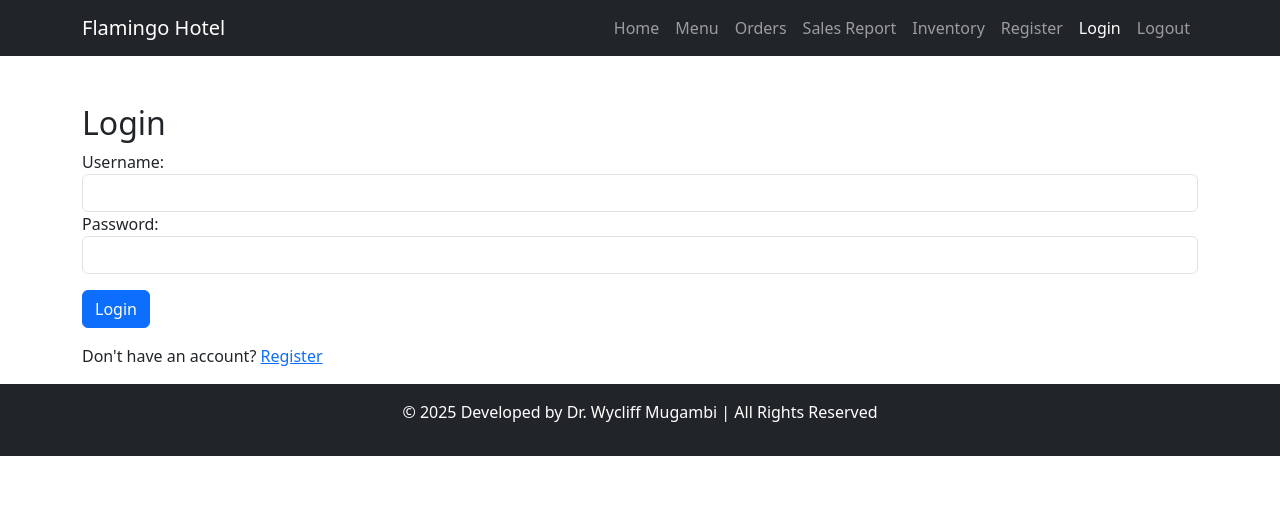
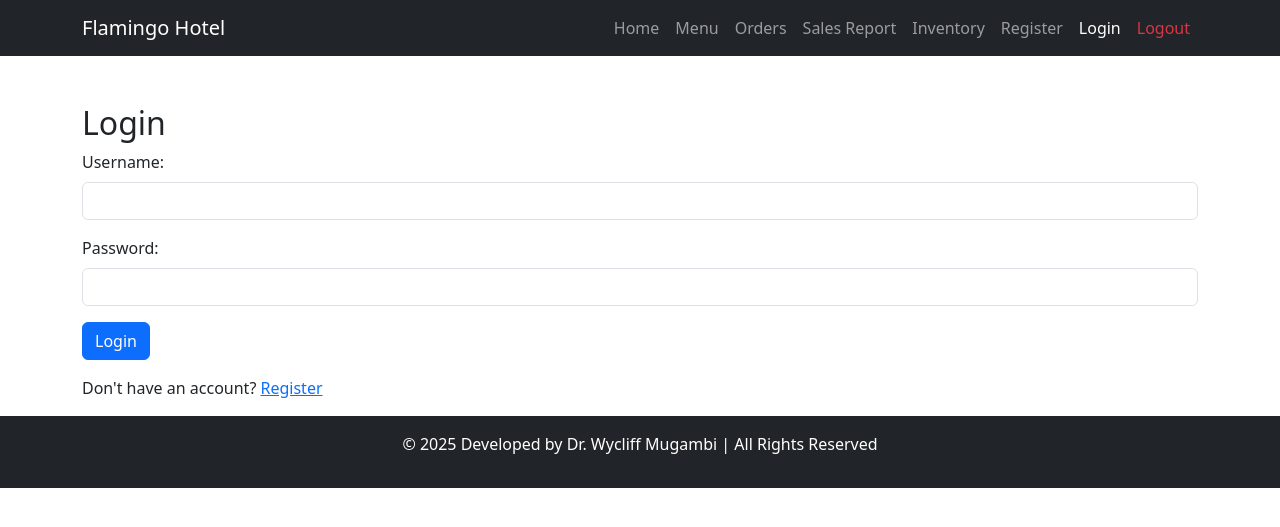
Before and after one commit to mugambiDaktari/Alx_Backend_Capstone_Project, a Django app: page /login/ in a window 1280 px wide. Shown: the top 527 px of the page. Run offline with Django 5.2, Linux system fonts and the light colour scheme.

Commit message:
Fixed bug in my log in and logout views

```diff
--- a/hotel_app/templates/hotel_app/login.html
+++ b/hotel_app/templates/hotel_app/login.html
@@ -1,27 +1,34 @@
-{% include 'hotel_app/navbar.html' %}
 <!DOCTYPE html>
 <html lang="en">
 <head>
     <title>Login</title>
+    {% load static %}
     <link rel="stylesheet" href="https://cdn.jsdelivr.net/npm/bootstrap@5.3.0/dist/css/bootstrap.min.css">
 </head>
+{% include 'hotel_app/navbar.html' %}
 <body>
     <div class="container mt-5">
         <h2>Login</h2>
-        <form method="POST">
+
+        <form method="POST" action="{% url 'login' %}">
             {% csrf_token %}
-            <label>Username:</label>
-            <input type="text" name="username" class="form-control" required>
-            <label>Password:</label>
-            <input type="password" name="password" class="form-control" required>
-            <button type="submit" class="btn btn-primary mt-3">Login</button>
+            <div class="mb-3">
+                <label class="form-label">Username:</label>
+                <input type="text" name="username" class="form-control" required>
+            </div>
+            <div class="mb-3">
+                <label class="form-label">Password:</label>
+                <input type="password" name="password" class="form-control" required>
+            </div>
+            <button type="submit" class="btn btn-primary">Login</button>
         </form>
-        <p>Don't have an account? <a href="{% url 'register' %}">Register</a></p>
+
+        <p class="mt-3">Don't have an account? <a href="{% url 'register' %}">Register</a></p>
     </div>
 
     {% include 'hotel_app/footer.html' %}
+
     <script src="https://cdn.jsdelivr.net/npm/bootstrap@5.3.0/dist/js/bootstrap.bundle.min.js"></script>
-    {% load static %}
     <script src="{% static 'js/script.js' %}"></script>
 </body>
 </html>
--- a/hotel_app/templates/hotel_app/navbar.html
+++ b/hotel_app/templates/hotel_app/navbar.html
@@ -6,14 +6,33 @@
         </button>
         <div class="collapse navbar-collapse" id="navbarNav">
             <ul class="navbar-nav ms-auto">
-                <li class="nav-item"><a class="nav-link" href="{% url 'homepage' %}">Home</a></li>
-                <li class="nav-item"><a class="nav-link" href="{% url 'menuitem-list' %}">Menu</a></li>
-                <li class="nav-item"><a class="nav-link" href="{% url 'order-list' %}">Orders</a></li>
-                <li class="nav-item"><a class="nav-link" href="{% url 'receipt-list' %}">Sales Report</a></li>
-                <li class="nav-item"><a class="nav-link" href="{% url 'inventory-list' %}">Inventory</a></li>
-                <li class="nav-item"><a class="nav-link" href="{% url 'register' %}">Register</a></li>
-                <li class="nav-item"><a class="nav-link btn btn-primary text-white" href="{% url 'login' %}">Login</a></li>
-                <li class="nav-item"><a class="nav-link" href="{% url 'logout' %}">Logout</a></li>
+                <li class="nav-item">
+                    <a class="nav-link {% if request.path == '/' %}active{% endif %}" href="{% url 'homepage' %}">Home</a>
+                </li>
+                <li class="nav-item">
+                    <a class="nav-link {% if request.path == '/menu/' %}active{% endif %}" href="{% url 'menuitem-list' %}">Menu</a>
+                </li>
+                <li class="nav-item">
+                    <a class="nav-link {% if request.path == '/orders/' %}active{% endif %}" href="{% url 'order-list' %}">Orders</a>
+                </li>
+                <li class="nav-item">
+                    <a class="nav-link {% if request.path == '/sales/' %}active{% endif %}" href="{% url 'receipt-list' %}">Sales Report</a>
+                </li>
+                <li class="nav-item">
+                    <a class="nav-link {% if request.path == '/inventory/' %}active{% endif %}" href="{% url 'inventory-list' %}">Inventory</a>
+                </li>
+                <li class="nav-item">
+                    <a class="nav-link {% if request.path == '/register/' %}active{% endif %}" href="{% url 'register' %}">Register</a>
+                </li>
+                <li class="nav-item">
+                    <a class="nav-link {% if request.path == '/login/' %}active{% endif %}" href="{% url 'login' %}">Login</a>
+                </li>
+                <li class="nav-item">
+                    <form id="logout-form" method="POST" action="{% url 'logout' %}">
+                        {% csrf_token %}
+                        <button type="submit" class="nav-link btn btn-link text-danger">Logout</button>
+                    </form>
+                </li>
             </ul>
         </div>
     </div>
--- a/hotel_management_system/settings.py
+++ b/hotel_management_system/settings.py
@@ -113,5 +113,5 @@
 DEFAULT_AUTO_FIELD = 'django.db.models.BigAutoField'
 
 AUTH_USER_MODEL = 'hotel_app.User'
-LOGIN_REDIRECT_URL = 'dashboard'  # Redirect after login
-LOGOUT_REDIRECT_URL = 'login'  # Redirect after logout
+LOGIN_REDIRECT_URL = 'homepage'  # Redirects user to homepage after login
+LOGOUT_REDIRECT_URL = 'login'  # Redirect login page after logout
```
Also changed, not shown: hotel_app/static/css/styles.css (+6 -1 lines), hotel_app/templates/hotel_app/homepage.html (+4 -20 lines).
